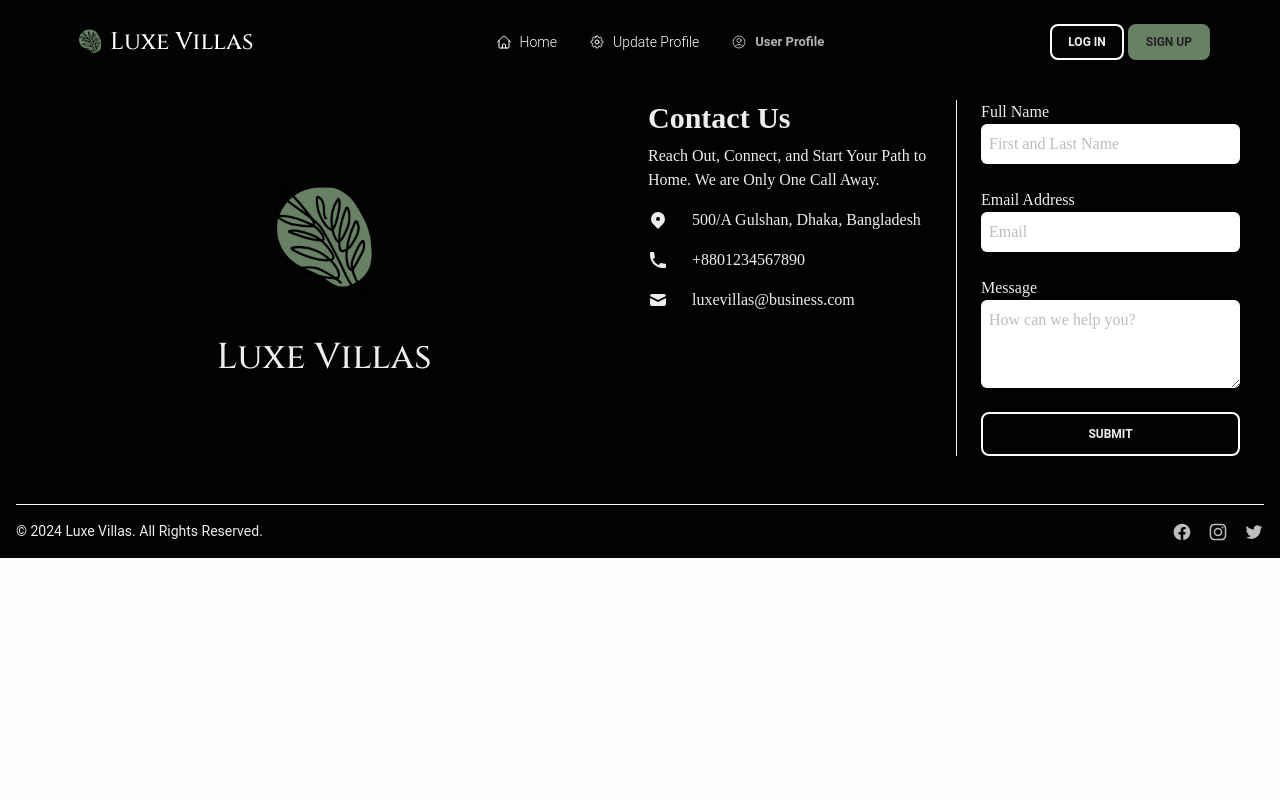
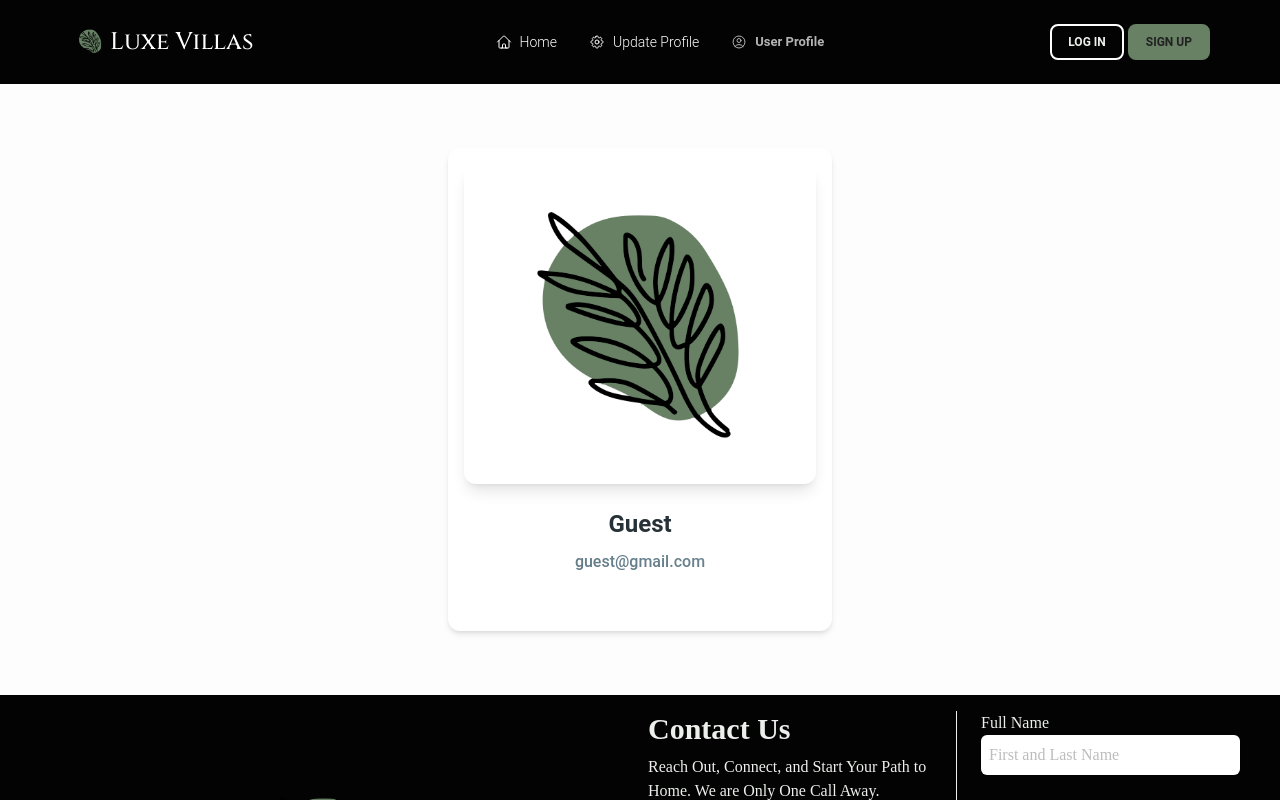
Before and after one commit to noushinpervez/Luxe-Villas, a React (Vite) app: page /userprofile in a window 1280 px wide. Shown: the top 800 px of the page. Built offline with nearby package versions, Linux system fonts and the light colour scheme; no server answers; a web font is replaced by a local one.

Commit message:
added userprofile

```diff
--- a/src/components/UpdateProfile/UpdateProfile.jsx
+++ b/src/components/UpdateProfile/UpdateProfile.jsx
@@ -1,7 +1,7 @@
 const UpdateProfile = () => {
     return (
         <div>
-            jhdfgfdsfvf
+
         </div>
     );
 };
--- a/src/components/UserProfile/UserProfile.jsx
+++ b/src/components/UserProfile/UserProfile.jsx
@@ -1,8 +1,42 @@
+import useAuth from "../Hooks/useAuth";
+
 const UserProfile = () => {
+    const { user } = useAuth();
+
     return (
-        <div>
-
-        </div>
+        <section className="flex justify-center w-full items-center my-[15%] lg:my-[5%] md:my-[7%] mx-auto max-w-[1320px] p-[3%] lg:p-0">
+            <div className="relative flex flex-col text-gray-700 bg-white shadow-md bg-clip-border rounded-xl w-96">
+                <div className="relative mx-4 mt-4 overflow-hidden text-gray-700 bg-white shadow-lg bg-clip-border rounded-xl h-80">
+                    <img src={ user ? user.photoURL : "./logo.png" } alt="profile-picture" className="object-cover w-full h-full" />
+                </div>
+                <div className="p-6 text-center">
+                    <h4 className="block mb-2 font-sans text-2xl antialiased font-semibold leading-snug tracking-normal text-blue-gray-900">
+                        { user ? user.displayName : "Guest" }
+                    </h4>
+                    <p
+                        className="block font-sans text-base antialiased font-medium leading-relaxed text-transparent bg-clip-text bg-gradient-to-tr from-blue-gray-600 to-blue-gray-400">
+                        { user ? user.email : "guest@gmail.com" }
+                    </p>
+                </div>
+                <div className="flex justify-center p-6 pt-2 gap-7">
+                    <a href="#facebook"
+                        className="block font-sans text-xl antialiased font-normal leading-relaxed text-transparent bg-clip-text bg-gradient-to-tr from-blue-600 to-blue-400">
+                        <i className="fab fa-facebook" aria-hidden="true"></i>
+                    </a>
+                    <a href="#twitter"
+                        className="block font-sans text-xl antialiased font-normal leading-relaxed text-transparent bg-clip-text bg-gradient-to-tr from-light-blue-600 to-light-blue-400">
+                        <i
+                            className="fab fa-twitter" aria-hidden="true">
+                        </i>
+                    </a>
+                    <a href="#instagram"
+                        className="block font-sans text-xl antialiased font-normal leading-relaxed text-transparent bg-clip-text bg-gradient-to-tr from-purple-600 to-purple-400"><i
+                            className="fab fa-instagram" aria-hidden="true">
+                        </i>
+                    </a>
+                </div>
+            </div>
+        </section>
     );
 };
 
```
